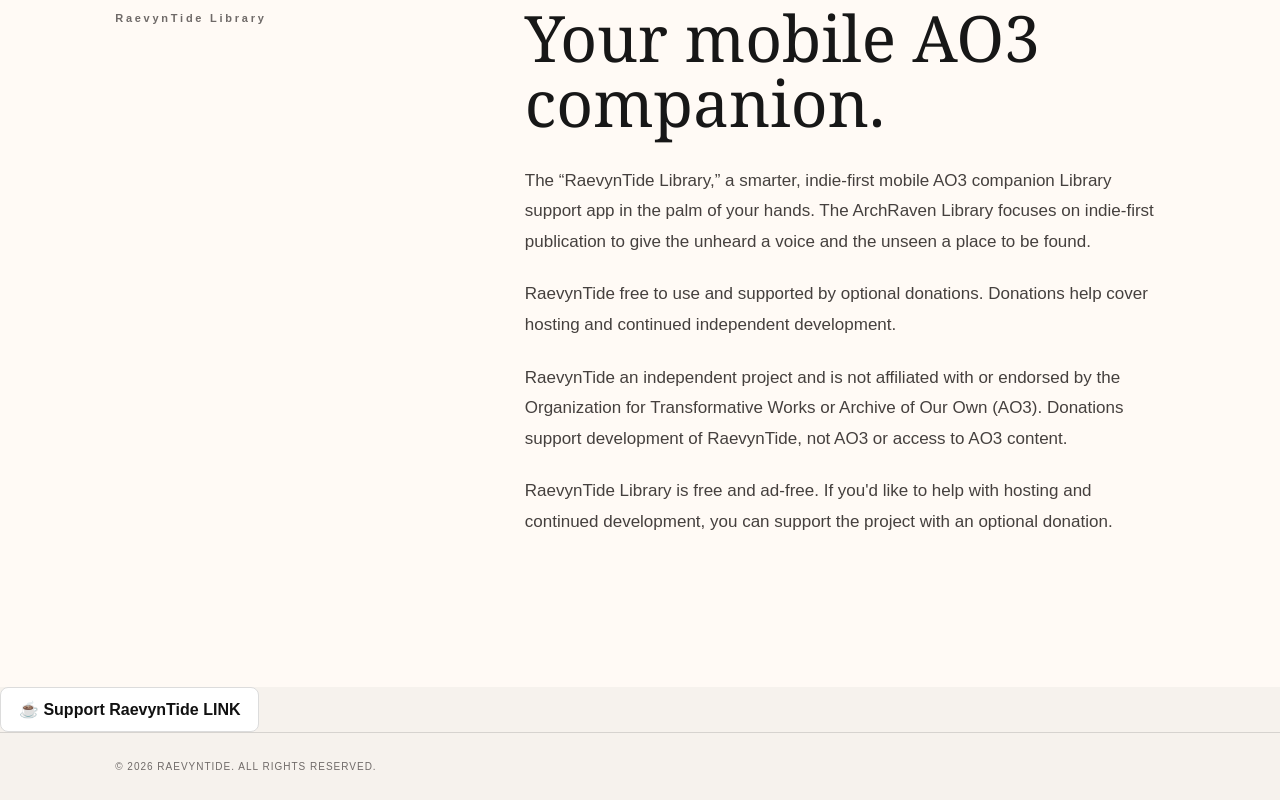
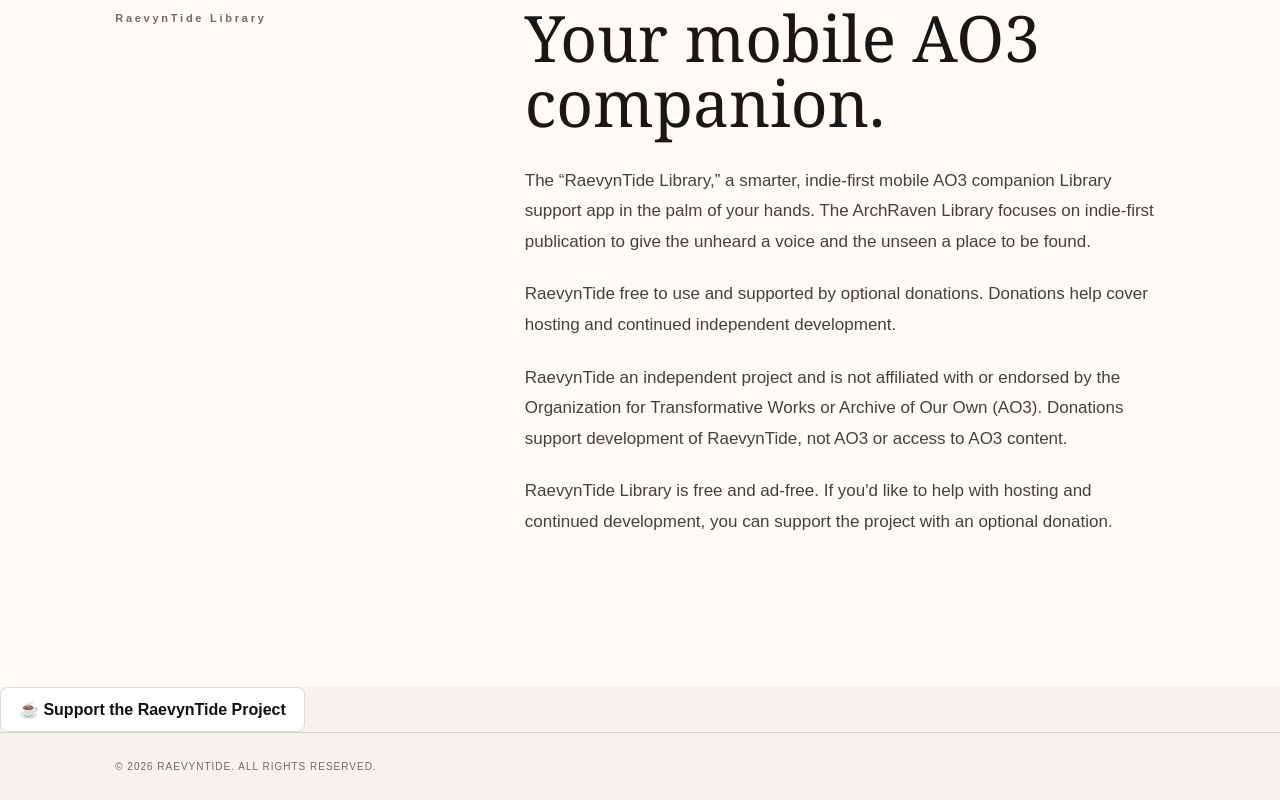
Before and after one commit to SarkahnAM/ArchRaven, a plain HTML site: page index.html in a window 1280 px wide. Shown: the part 851-1651 px from the top of the page. Drawn offline with Linux system fonts and the light colour scheme.

Commit message:
Update index.html

```diff
--- a/index.html
+++ b/index.html
@@ -69,11 +69,11 @@
     border:1px solid #dcdcdc;
   "
 >
-  ☕ Support
+  ☕
 </a>
 
 <a href="https://ko-fi.com/raevyntide" target="_blank">
-   RaevynTide LINK
+   Support the RaevynTide Project
 </a>
       </section>
     </main>
```
